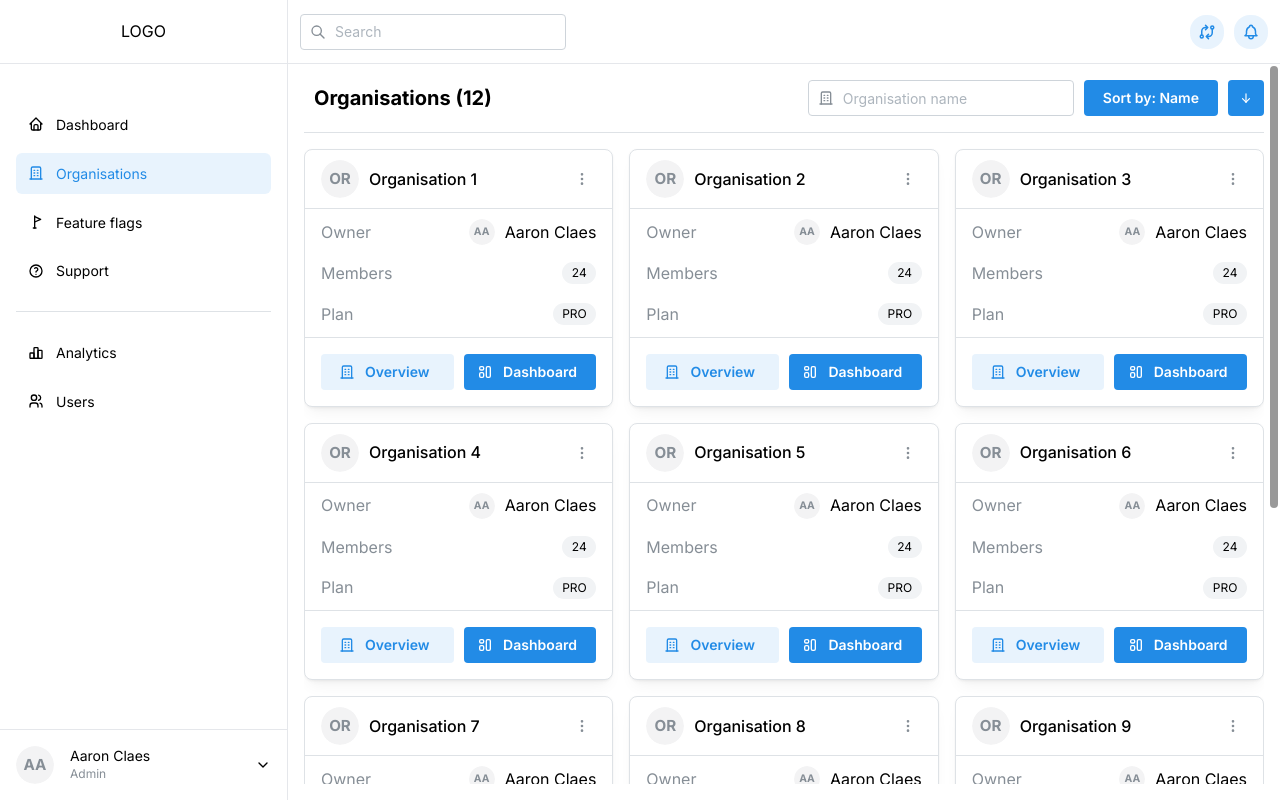
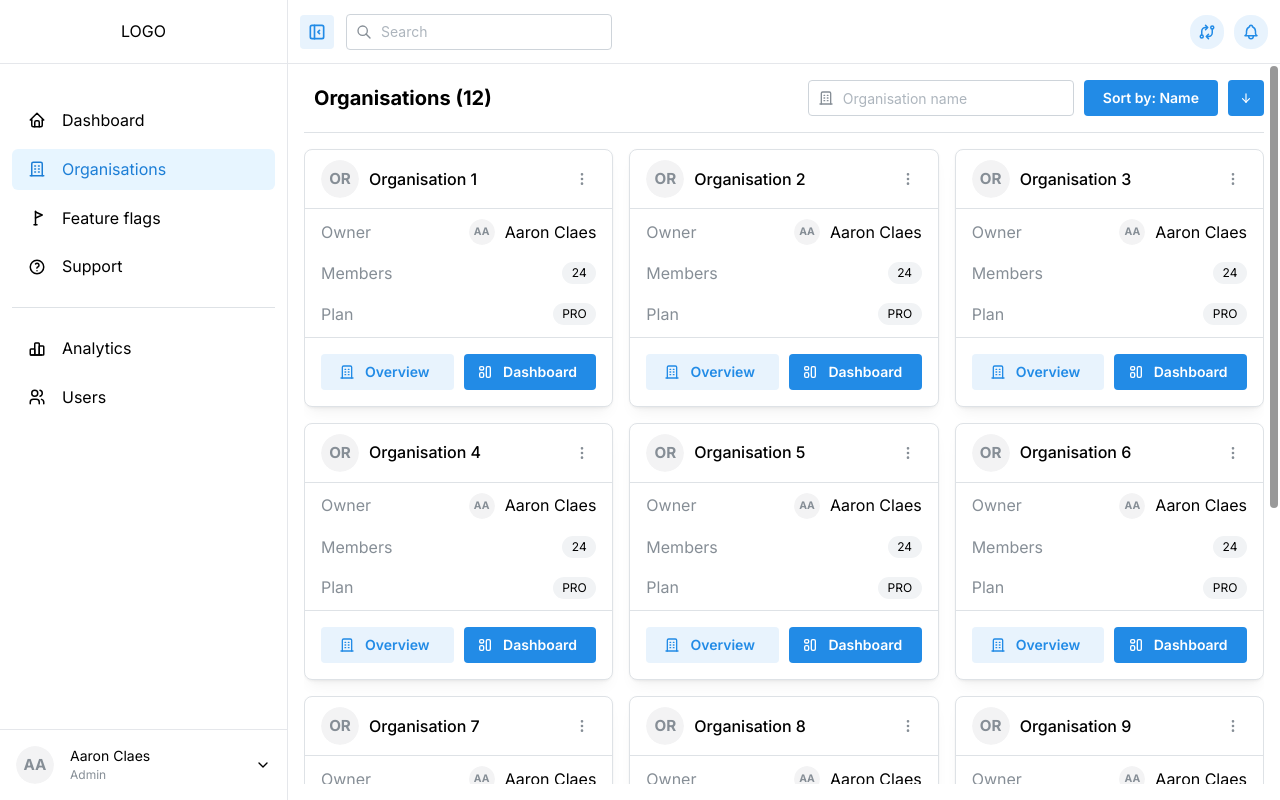
Before and after one commit to AaronClaes/org-manager, a Next.js app: page /dashboard/organisations in a window 1280 px wide. Built offline with nearby package versions, Linux system fonts and the light colour scheme.

Commit message:
feat: make navbar collapsable

```diff
--- a/package.json
+++ b/package.json
@@ -22,7 +22,6 @@
     "@mantine/hooks": "^7.9.0",
     "@mantine/modals": "^7.9.0",
     "@mantine/notifications": "^7.9.0",
-    "@mantine/nprogress": "^7.9.0",
     "@mantine/spotlight": "^7.9.0",
     "@mantine/tiptap": "^7.9.0",
     "@t3-oss/env-nextjs": "^0.10.1",
@@ -40,7 +39,8 @@
     "react-dom": "18.2.0",
     "recharts": "^2.12.6",
     "tailwind-merge": "^2.3.0",
-    "zod": "^3.23.3"
+    "zod": "^3.23.3",
+    "zustand": "^4.5.2"
   },
   "devDependencies": {
     "@types/eslint": "^8.56.2",
--- a/src/app/(main)/dashboard/_components/Navbar/NavItem.tsx
+++ b/src/app/(main)/dashboard/_components/Navbar/NavItem.tsx
@@ -1,6 +1,8 @@
 "use client";
 
-import { NavLink } from "@mantine/core";
+import { useDashboardStore } from "@/stores/dashboardStore";
+import { cn } from "@/utils/tailwind";
+import { Tooltip, UnstyledButton } from "@mantine/core";
 import { type Icon, type IconProps } from "@tabler/icons-react";
 import Link from "next/link";
 import { usePathname } from "next/navigation";
@@ -17,16 +19,25 @@ type NavItemProps = {
 };
 
 export default function NavItem({ item }: NavItemProps) {
+  const sidebarOpen = useDashboardStore((state) => state.sidebarOpen);
   const pathname = usePathname();
 
+  const isActive = pathname === item.href;
   return (
-    <NavLink
-      component={Link}
-      className="rounded-md"
-      label={item.label}
-      leftSection={<item.icon size={16} />}
-      href={item.href}
-      active={pathname === item.href}
-    />
+    <Tooltip label={item.label} disabled={sidebarOpen} position="right">
+      <UnstyledButton
+        href={item.href}
+        component={Link}
+        className={cn(
+          "flex items-center gap-4 rounded-md  hover:bg-[var(--mantine-color-gray-1)]",
+          isActive &&
+            "bg-[var(--mantine-color-blue-0)] text-[var(--mantine-color-blue-7)] hover:bg-[var(--mantine-color-blue-0)]",
+          sidebarOpen ? "px-4 py-2" : "aspect-square justify-center",
+        )}
+      >
+        <item.icon size={18} />
+        {sidebarOpen && item.label}
+      </UnstyledButton>
+    </Tooltip>
   );
 }
--- a/src/app/(main)/dashboard/_components/Navbar/index.tsx
+++ b/src/app/(main)/dashboard/_components/Navbar/index.tsx
@@ -23,6 +23,8 @@ import {
   IconUsers,
 } from "@tabler/icons-react";
 import NavItem from "./NavItem";
+import { useDashboardStore } from "@/stores/dashboardStore";
+import { cn } from "@/utils/tailwind";
 
 const NAVITEMS = [
   {
@@ -48,12 +50,18 @@ const NAVITEMS = [
 ];
 
 export default function Navbar() {
+  const sidebarOpen = useDashboardStore((state) => state.sidebarOpen);
   return (
-    <div className="flex h-screen min-w-72 flex-col border-r">
+    <div
+      className={cn(
+        "flex h-screen flex-col border-r",
+        sidebarOpen ? "min-w-72 max-w-72" : "min-w-16 max-w-16",
+      )}
+    >
       <div className="flex min-h-16 items-center justify-center border-b">
         LOGO
       </div>
-      <nav className="mt-6 flex flex-col gap-2 p-4">
+      <nav className="mt-6 flex flex-col gap-2 p-3">
         {NAVITEMS.map((navItem) => {
           return <NavItem key={navItem.label} item={navItem} />;
         })}
@@ -75,18 +83,32 @@ export default function Navbar() {
       </nav>
       <Menu shadow="md" position="right-end">
         <MenuTarget>
-          <div className="mt-auto cursor-pointer border-t p-4 transition hover:bg-[--mantine-color-gray-1]">
+          <div
+            className={cn(
+              "mt-auto cursor-pointer border-t transition hover:bg-[--mantine-color-gray-1]",
+              sidebarOpen
+                ? "p-4"
+                : "flex aspect-square items-center justify-center",
+            )}
+          >
             <div className="flex w-full items-center justify-between">
-              <div className="flex gap-4">
+              <div
+                className={cn(
+                  "flex items-center justify-center gap-4",
+                  !sidebarOpen && "w-full",
+                )}
+              >
                 <Avatar radius="xl">AA</Avatar>
+                {sidebarOpen && (
                   <Stack gap={0}>
                     <Text size="sm">Aaron Claes</Text>
                     <Text size="xs" c="dimmed">
                       Admin
                     </Text>
                   </Stack>
+                )}
               </div>
-              <IconChevronDown size={16} />
+              {sidebarOpen && <IconChevronDown size={16} />}
             </div>
           </div>
         </MenuTarget>
--- /dev/null
+++ b/src/app/(main)/dashboard/_components/Topbar/SidebarToggle.tsx
@@ -0,0 +1,26 @@
+"use client";
+import { useDashboardStore } from "@/stores/dashboardStore";
+import { ActionIcon } from "@mantine/core";
+import {
+  IconLayoutSidebarLeftCollapse,
+  IconLayoutSidebarLeftExpand,
+} from "@tabler/icons-react";
+
+export default function SidebarToggle() {
+  const update = useDashboardStore((state) => state.update);
+  const sidebarOpen = useDashboardStore((state) => state.sidebarOpen);
+
+  return (
+    <ActionIcon
+      variant="light"
+      size="lg"
+      onClick={() => update({ sidebarOpen: !sidebarOpen })}
+    >
+      {sidebarOpen ? (
+        <IconLayoutSidebarLeftCollapse size={20} />
+      ) : (
+        <IconLayoutSidebarLeftExpand size={20} />
+      )}
+    </ActionIcon>
+  );
+}
--- a/src/app/(main)/dashboard/_components/Topbar/index.tsx
+++ b/src/app/(main)/dashboard/_components/Topbar/index.tsx
@@ -1,10 +1,13 @@
 import { ActionIcon, Group, TextInput } from "@mantine/core";
 import { IconExchange, IconSearch } from "@tabler/icons-react";
 import NotificationsBox from "./NotificationsBox";
+import SidebarToggle from "./SidebarToggle";
 
 export default function Topbar() {
   return (
     <div className="flex min-h-16 w-full items-center justify-between gap-1 border-b px-3">
+      <Group gap="sm">
+        <SidebarToggle />
         <TextInput
           rightSectionWidth={57}
           leftSection={<IconSearch size={16} />}
@@ -12,7 +15,8 @@ export default function Topbar() {
           placeholder="Search"
           type="search"
         />
-      <div className="flex items-center gap-2">
+      </Group>
+      <Group>
         <Group gap="xs">
           <ActionIcon
             size="lg"
@@ -24,7 +28,7 @@ export default function Topbar() {
           </ActionIcon>
           <NotificationsBox />
         </Group>
-      </div>
+      </Group>
     </div>
   );
 }
--- /dev/null
+++ b/src/stores/dashboardStore.ts
@@ -0,0 +1,12 @@
+import { create } from "zustand";
+
+export interface DashboardState {
+  sidebarOpen: boolean;
+  update: (options: Partial<DashboardState>) => void;
+}
+
+export const useDashboardStore = create<DashboardState>((set) => ({
+  sidebarOpen: true,
+  // function to update the different fields inside the store
+  update: (options) => set((state) => ({ ...state, ...options })),
+}));
```
Also changed, not shown: 1 other file (tests, documents, lock files or other folders). Lines whose indentation alone changed are shown as unchanged.
